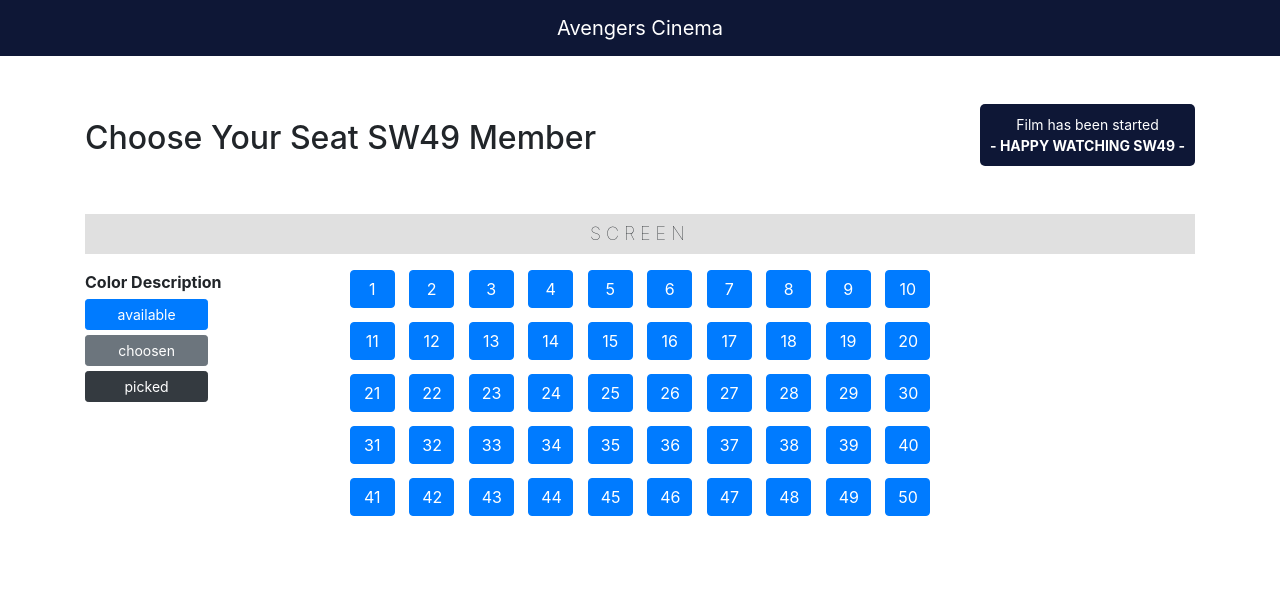
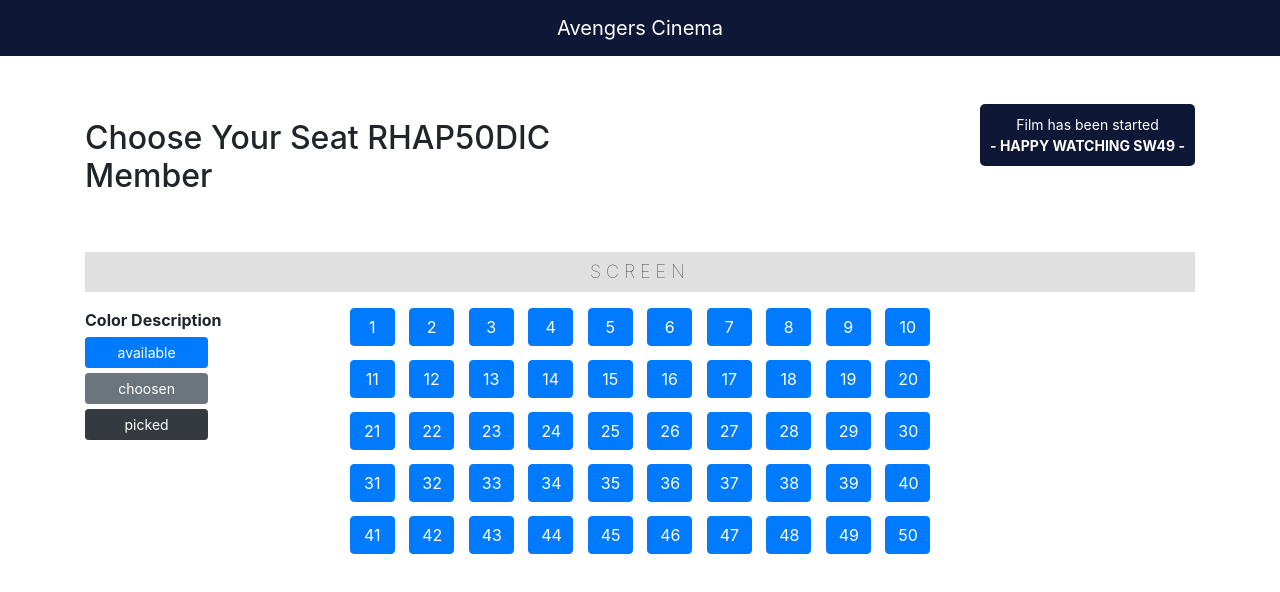
Before and after one commit to dekathomas/avengers-theater, a plain HTML site: page index.html in a window 1280 px wide. Drawn offline with nearby package versions, Linux system fonts and the light colour scheme.

Commit message:
Update Class Name
RHAP50DIC

```diff
--- a/index.html
+++ b/index.html
@@ -28,7 +28,7 @@
         <div class="container">
             <div class="row mt-5">
                 <div class="col-sm-6">
-                    <h2 class="choose-seat">Choose Your Seat SW49 Member</h2>
+                    <h2 class="choose-seat">Choose Your Seat RHAP50DIC Member</h2>
                 </div>
                 <div class="col-sm-6">
                     <div class="time">
```
